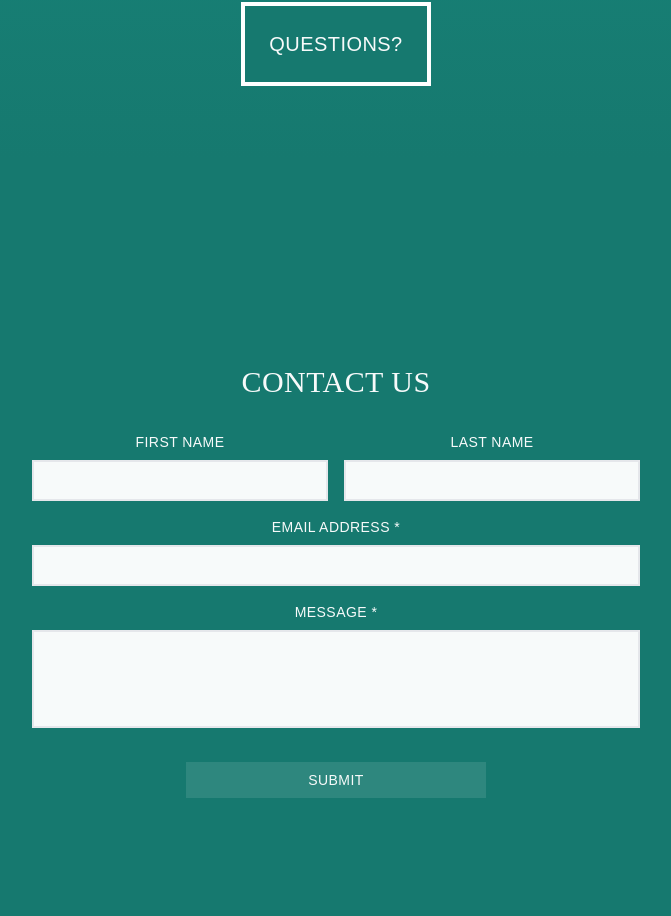
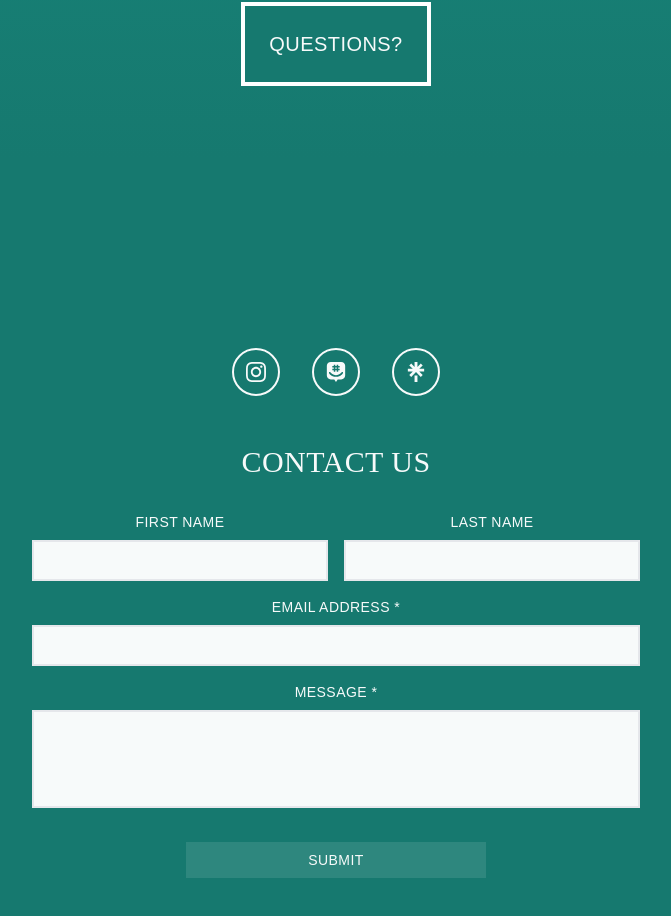
Before and after one commit to RishikSarkar/health-mun, a Next.js app: page / in a window 1280 px wide. Shown: the part 3270-4186 px from the top of the page, without its empty margins (304-975 px from the left). Built offline with nearby package versions, Linux system fonts and the light colour scheme; a web font is replaced by a local one.

Commit message:
added links to insta + groupme + linktree to contact page

```diff
--- a/components/Contact.jsx
+++ b/components/Contact.jsx
@@ -1,4 +1,7 @@
 import React from 'react'
+import Link from 'next/link';
+
+import { SiInstagram, SiLinktree, SiGroupme } from "react-icons/si";
 
 const Contact = () => {
     const handleFormSubmission = (event) => {
@@ -16,8 +19,30 @@ const Contact = () => {
     }
 
     return (
-        <div className='font-marcellus w-full h-screen flex flex-col justify-center items-center text-center bg-[#16796F] dark:bg-[#041312] text-[#F7FAFA] selection:text-[#F7FAFA] dark:selection:text-[#041312] selection:bg-[#09302C] dark:selection:bg-[#F7FAFA] overflow-x-hidden'>
-            <div id='contact' className='pt-8 mt-24 text-3xl uppercase flex select-none'>
+        <div id='contact' className='font-marcellus w-full h-screen flex flex-col justify-center items-center text-center bg-[#16796F] dark:bg-[#041312] text-[#F7FAFA] selection:text-[#F7FAFA] dark:selection:text-[#041312] selection:bg-[#09302C] dark:selection:bg-[#F7FAFA] overflow-x-hidden overflow-y-hidden'>
+            <div className='pt-12 mt-36 select-none grid grid-cols-3 gap-8'>
+
+                <a target="_blank" href='https://www.instagram.com/healthmun/'>
+                    <div className='col-span-1 flex bg-[#16796F] text-[#F7FAFA] dark:bg-[#041312] dark:text-[#F7FAFA] hover:bg-[#F7FAFA]/20 dark:hover:bg-[#F7FAFA]/10 rounded-full p-3 border-2 border-[#F7FAFA] ease-in duration-100 cursor-pointer'>
+                        <SiInstagram size={20} />
+                    </div>
+                </a>
+
+                <a target="_blank" href='https://groupme.com/join_group/98184894/W24PDIUY'>
+                    <div className='col-span-1 flex bg-[#16796F] text-[#F7FAFA] dark:bg-[#041312] dark:text-[#F7FAFA] hover:bg-[#F7FAFA]/20 dark:hover:bg-[#F7FAFA]/10 rounded-full p-3 border-2 border-[#F7FAFA] ease-in duration-100 cursor-pointer'>
+                        <SiGroupme size={20} />
+                    </div>
+                </a>
+
+                <a target="_blank" href='https://linktr.ee/healthmun'>
+                    <div className='col-span-1 flex bg-[#16796F] text-[#F7FAFA] dark:bg-[#041312] dark:text-[#F7FAFA] hover:bg-[#F7FAFA]/20 dark:hover:bg-[#F7FAFA]/10 rounded-full p-3 border-2 border-[#F7FAFA] ease-in duration-100 cursor-pointer'>
+                        <SiLinktree size={20} />
+                    </div>
+                </a>
+
+            </div>
+
+            <div className='pt-12 text-3xl uppercase flex select-none'>
                 Contact Us
             </div>
             <div className='w-[50%] h-auto py-4 md:p-4 mb-16 pb-8 font-montserrat'>
```
